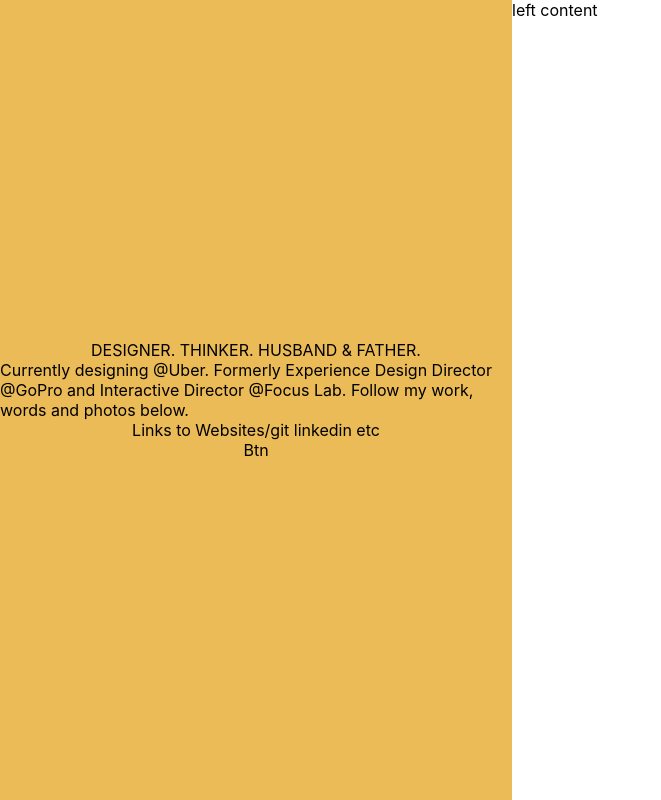
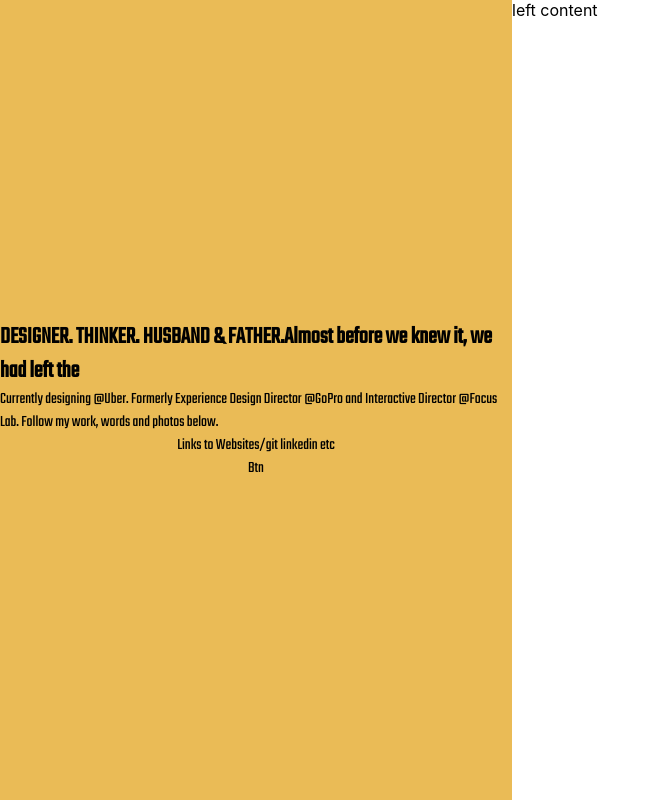
Before and after one commit to EdAncerys/PP-Website-ReactApp, a React (Create React App) app: page / in a window 1280 px wide. Shown: the whole page, without its empty margins (0-661 px from the left). Built offline with nearby package versions, Linux system fonts and the light colour scheme.

Commit message:
Add custom fonts to about component

```diff
--- a/src/components/AboutBanner/AboutBanner.jsx
+++ b/src/components/AboutBanner/AboutBanner.jsx
@@ -1,11 +1,15 @@
 import React from 'react';
+
 import colors from '../../config/colors';
 
 export default function AboutBanner({ props }) {
   return (
-    <div style={styles.container}>
-      <div>DESIGNER. THINKER. HUSBAND & FATHER.</div>
-      <div>
+    <div className="teko" style={styles.container}>
+      <div style={styles.about}>
+        DESIGNER. THINKER. HUSBAND & FATHER.Almost before we knew it, we had
+        left the
+      </div>
+      <div className="font">
         Currently designing @Uber. Formerly Experience Design Director @GoPro
         and Interactive Director @Focus Lab. Follow my work, words and photos
         below.
@@ -24,4 +28,8 @@
     height: '100vh',
     backgroundColor: colors.yellow,
   },
+  about: {
+    fontSize: 24,
+    fontWeight: 600,
+  },
 };
--- a/src/css/App.css
+++ b/src/css/App.css
@@ -1,3 +1,5 @@
+@import './fonts.css';
+
 body {
   margin: 0;
   padding: 0;
--- /dev/null
+++ b/src/css/fonts.css
@@ -0,0 +1,8 @@
+@font-face {
+  src: url(../fonts/Teko-Regular.ttf);
+  font-family: Teko;
+}
+
+.teko {
+  font-family: Teko, sans-serif;
+}
```
Also changed, not shown: src/fonts/Family-Guy-Font.ttf (added), src/fonts/Teko-Regular.ttf (added).
